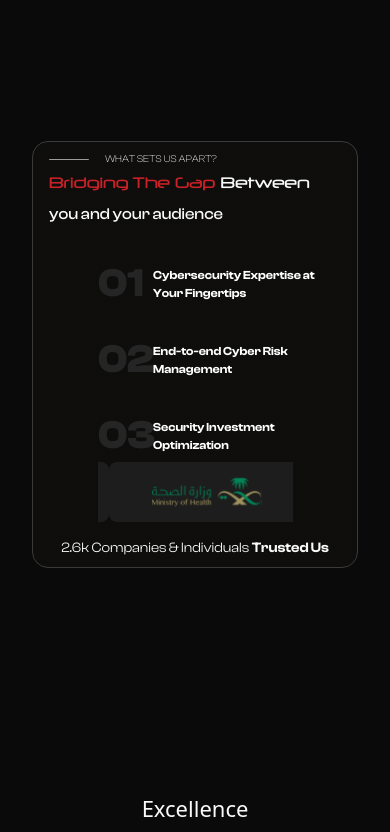
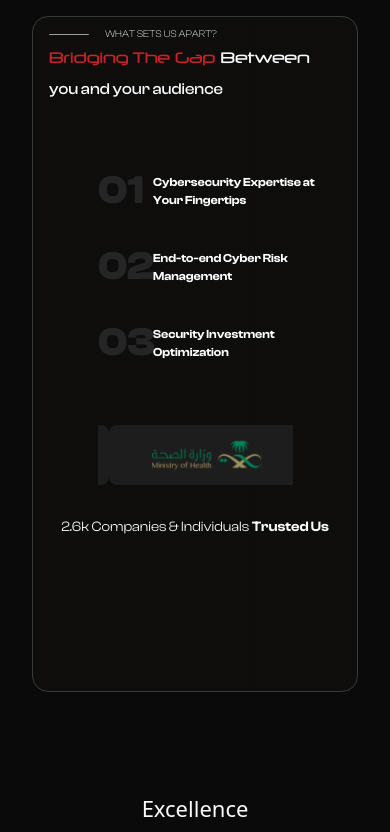
Before and after one commit to hamzahashmi033/Samurai-systems, a Next.js app: page / in a window 390 px wide. Shown: the part 912-1744 px from the top of the page. Built offline with nearby package versions, Linux system fonts and the light colour scheme; a web font is replaced by a local one.

Commit message:
Hero Second component bug fixed

```diff
--- a/src/app/components/HeroSecond.jsx
+++ b/src/app/components/HeroSecond.jsx
@@ -53,13 +53,13 @@ const responsive = {
 
 const HeroSecondComp = () => {
   return (
-    <div className="bg-Black xs:overflow-hidden h-screen font-ClashDisplay flex items-center  px-8">
+    <div className="bg-Black xs:overflow-hidden h-[100vh] font-ClashDisplay flex items-center  px-8">
       <div
         style={{
           background:
             "linear-gradient(180deg, rgba(24, 24, 21, 0.25) 0%, rgba(24, 24, 21, 0.25) 100%)",
         }}
-        className="  xl:container overflow-hidden 2xl:h-[80vh]  xs:w-[95vw]  bg my-auto border border-[#3A3A3A] rounded-2xl px-4 sm:px-10 xs:py-2 xl:h-[95vh] lg:h-[90vh] sm:py-8 mx-auto"
+        className="  xl:container overflow-hidden 2xl:h-[80vh] xs:h-[80vh]  xs:w-[95vw]  bg my-auto border border-[#3A3A3A] rounded-2xl px-4 sm:px-10 xs:py-2 xl:h-[95vh] lg:h-[90vh] sm:py-8 mx-auto"
       >
         <div className="flex gap-4   items-center">
           <Image
@@ -72,7 +72,7 @@ const HeroSecondComp = () => {
             WHAT SETS US APART?
           </p>
         </div>
-        <div className="text-White flex xs:flex-col sm:flex-row lg:justify-between lg:items-start  ">
+        <div className="text-White xs:mb-8 sm:mb-0 flex xs:flex-col sm:flex-row lg:justify-between lg:items-start  ">
           <div>
             {" "}
             <h2 className="2xl:text-[40px] xl:text-[32px] font-Neuropal xs:text-[18px] sm:text-[28px] font-[400] 2xl:leading-[44px] 2xl:mt-[31px]  sm:text-left">
@@ -91,7 +91,7 @@ const HeroSecondComp = () => {
             <br /> as a single stack.
           </p>
         </div>{" "}
-        <div className="flex xs:flex-col   sm:flex-row 2xl:mt-16 sm:gap-[40px]  lg:mt-2 justify-between xs:ml-20 lg:ml-10 2xl:py-10 2xl:px-8 xs:py-0 xs:px-6  ">
+        <div className="flex xs:flex-col xs:mb-16  sm:mb-0 xl:mb-16   sm:flex-row 2xl:mt-16 sm:gap-[40px]  lg:mt-2 justify-between xs:ml-20 lg:ml-10 2xl:py-10 2xl:px-8 xs:py-0 xs:px-6  ">
           {Icons.map((icon) => (
             <div className="relative mt-10 md:w-[20%] mx-auto ">
               <p className="text-[#252525] font-Poppins sm:top-[-53px] sm:left-[-65px] xs:top-[-13px] xs:left-[-55px] sm:text-[86px] xs:text-[40px] font-[800] absolute z-10">
@@ -107,7 +107,7 @@ const HeroSecondComp = () => {
             </div>
           ))}
         </div>
-        <div className="xs:mt-2 overflow-x-hidden  2xl:h-[84px] 2xl:mt-32 xs:w-[50vw] sm:w-[80vw] lg:w-[90vw] 2xl:w-[50vw] mx-auto ">
+        <div className="xs:mt-2 overflow-x-hidden xs:mb-8  sm:mb-0 xl:mb-8  2xl:h-[84px] 2xl:mt-32 xs:w-[50vw] sm:w-[80vw] lg:w-[90vw] 2xl:w-[50vw] mx-auto ">
           <Carousel
             responsive={responsive}
             autoPlay={true}
```
